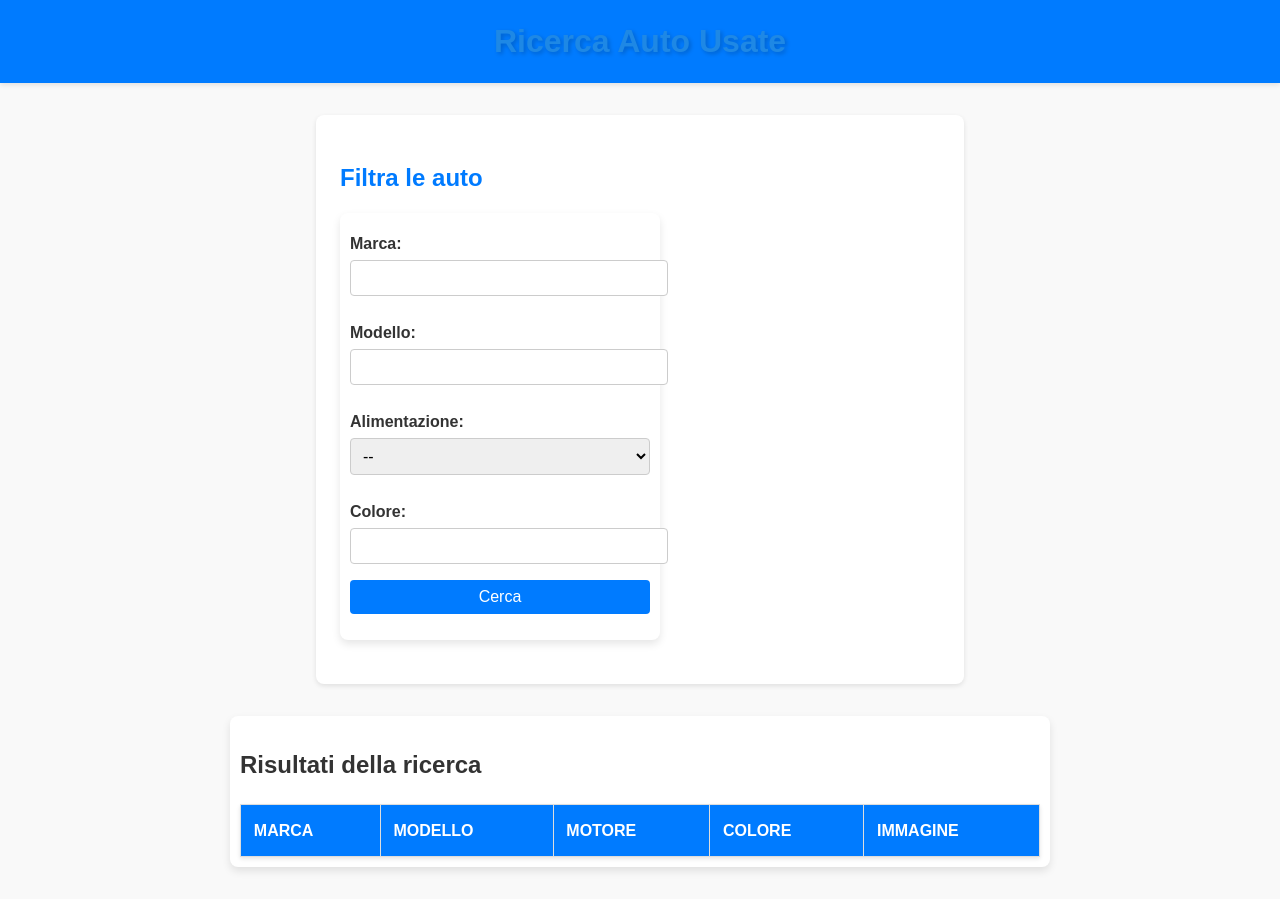
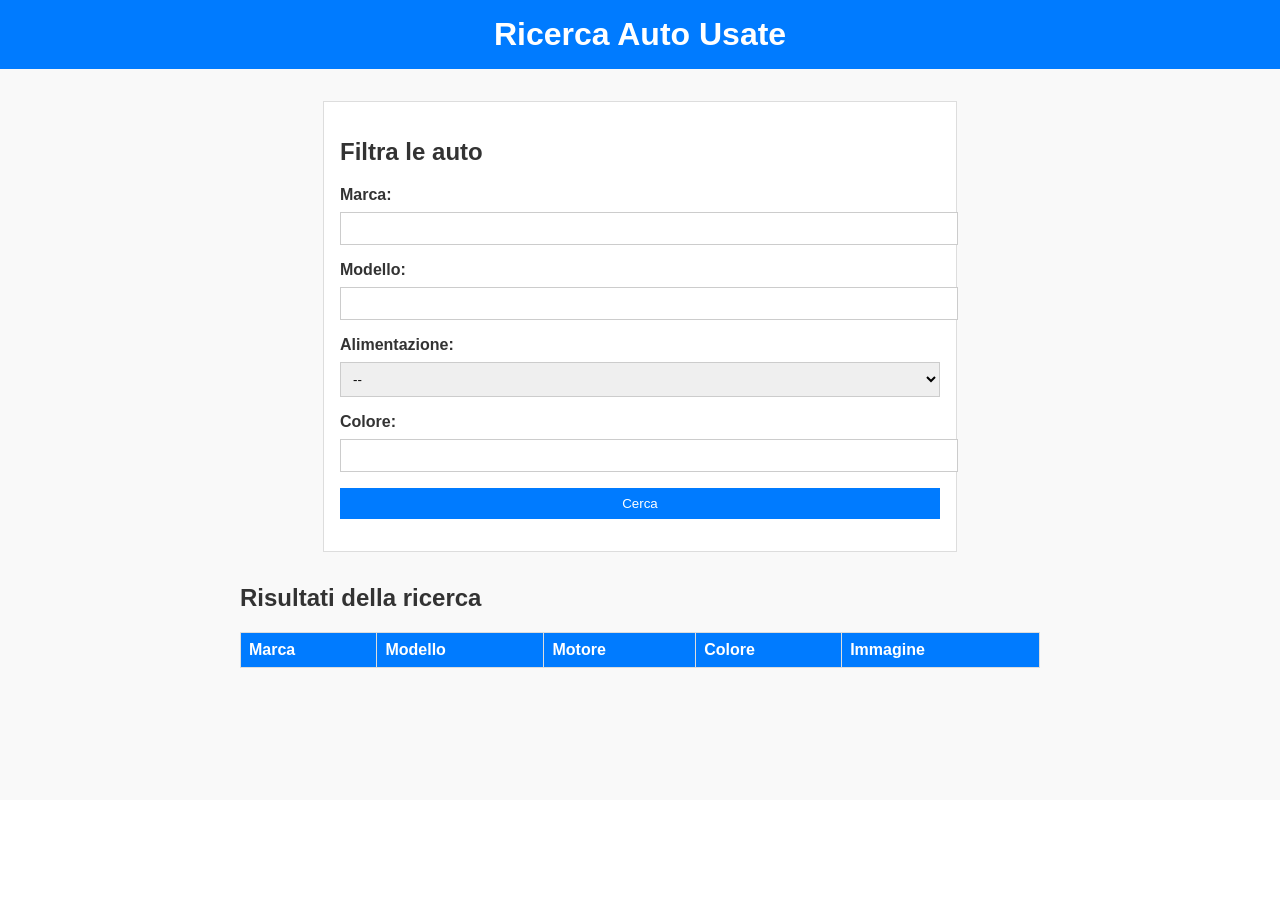
Before and after one commit to MassimilianoMaccione/Progetto_5M, a Flask app: template templates/index.html in a window 1280 px wide. After the commit the page ends 668 px from the top, so only its background shows below. Run offline with Flask 3, Linux system fonts and the light colour scheme; the template is opened without the code that fills it, so the values that code supplies are empty.

Commit message:
progetto

```diff
--- a/static/style.css
+++ b/static/style.css
@@ -5,16 +5,14 @@ body {
     padding: 0;
     background-color: #f9f9f9;
     color: #333;
-    line-height: 1.6;
 }
 
 /* Header */
 header {
     background-color: #007bff;
     color: white;
-    padding: 1rem 0;
     text-align: center;
-    box-shadow: 0 2px 5px rgba(0, 0, 0, 0.1);
+    padding: 1rem;
 }
 
 header h1 {
@@ -24,23 +22,16 @@ header h1 {
 
 /* Sezione filtro */
 #filtro {
+    margin: 2rem auto;
+    padding: 1rem;
+    max-width: 600px;
     background-color: white;
-    margin: 2rem auto;
-    padding: 1.5rem;
-    max-width: 600px;
-    border-radius: 8px;
-    box-shadow: 0 2px 5px rgba(0, 0, 0, 0.1);
-}
-
-#filtro h2 {
-    margin-bottom: 1rem;
-    font-size: 1.5rem;
-    color: #007bff;
+    border: 1px solid #ddd;
 }
 
 #filtro label {
     display: block;
-    margin: 0.5rem 0 0.2rem;
+    margin-bottom: 0.5rem;
     font-weight: bold;
 }
 
@@ -49,8 +40,6 @@ header h1 {
     padding: 0.5rem;
     margin-bottom: 1rem;
     border: 1px solid #ccc;
-    border-radius: 4px;
-    font-size: 1rem;
 }
 
 #filtro button {
@@ -58,7 +47,6 @@ header h1 {
     color: white;
     border: none;
     cursor: pointer;
-    transition: background-color 0.3s;
 }
 
 #filtro button:hover {
@@ -69,19 +57,17 @@ header h1 {
 #risultati {
     margin: 2rem auto;
     max-width: 800px;
-    overflow-x: auto;
 }
 
 #risultati table {
     width: 100%;
     border-collapse: collapse;
-    margin-top: 1rem;
 }
 
 #risultati th, #risultati td {
-    padding: 0.8rem;
+    padding: 0.5rem;
+    border: 1px solid #ddd;
     text-align: left;
-    border: 1px solid #ddd;
 }
 
 #risultati th {
@@ -94,91 +80,18 @@ header h1 {
 }
 
 #risultati img {
+    max-width: 100px;
     border-radius: 4px;
 }
 
-form {
-    margin-bottom: 20px;
-    padding: 10px;
-    background-color: white;
-    border-radius: 8px;
-    width: 300px;
-    box-shadow: 0 4px 8px rgba(0, 0, 0, 0.1); /* Aggiunta di ombra */
-    transition: transform 0.2s ease-in-out; /* Transizione per hover */
-}
-
-form:hover {
-    transform: scale(1.02); /* Effetto hover */
-}
-
-table {
-    border-collapse: collapse;
-    width: 100%;
-    background-color: white;
-    border: 1px solid #90caf9; /* Colore del bordo più vivace */
-    box-shadow: 0 2px 4px rgba(0, 0, 0, 0.1); /* Aggiunta di ombra */
-    margin-top: 10px;
-}
-
-th, td {
-    border: 1px solid #ddd;
-    padding: 8px;
-    text-align: center; /* Allineamento al centro */
-}
-
-th {
-    background-color: #42a5f5; /* Colore di sfondo per l'intestazione */
-    color: white;
-    text-transform: uppercase;
-}
-
-td {
-    background-color: #e3f2fd; /* Colore alternato per le celle */
-}
-
-tr:nth-child(even) td {
-    background-color: #bbdefb; /* Riga alternata */
-}
-
-img {
-    border-radius: 5px;
-    box-shadow: 0 4px 8px rgba(0, 0, 0, 0.2); /* Aggiunta di ombra */
-    transition: transform 0.3s ease-in-out; /* Transizione per hover */
-    max-width: 100px; /* Limita la larghezza delle immagini */
-}
-
-img:hover {
-    transform: scale(1.05); /* Effetto hover */
-}
-
-h1 {
-    text-align: center;
-    color: #1e88e5; /* Colore vivace per il titolo */
-    font-size: 2.5em;
-    margin-bottom: 20px;
-    text-shadow: 2px 2px 4px rgba(0, 0, 0, 0.2); /* Aggiunta di ombra */
-}
-
 button {
-    background-color: #42a5f5; /* Colore vivace per il pulsante */
+    background-color: #007bff;
     color: white;
     border: none;
-    padding: 10px 15px;
-    border-radius: 5px;
+    padding: 0.5rem 1rem;
     cursor: pointer;
-    font-size: 1em;
-    transition: background-color 0.3s ease, transform 0.2s ease;
 }
 
 button:hover {
-    background-color: #1e88e5; /* Colore più scuro al passaggio del mouse */
-    transform: scale(1.05); /* Effetto hover */
+    background-color: #0056b3;
 }
-
-#risultati {
-    margin-top: 20px;
-    padding: 10px;
-    background-color: #ffffff;
-    border-radius: 8px;
-    box-shadow: 0 4px 8px rgba(0, 0, 0, 0.1); /* Aggiunta di ombra */
-}
```
Also changed, not shown: index_explanation.txt (+27 -0 lines), style_explanation.txt (deleted, +0 -68 lines), templates/index_explanation.txt (deleted, +0 -26 lines).
